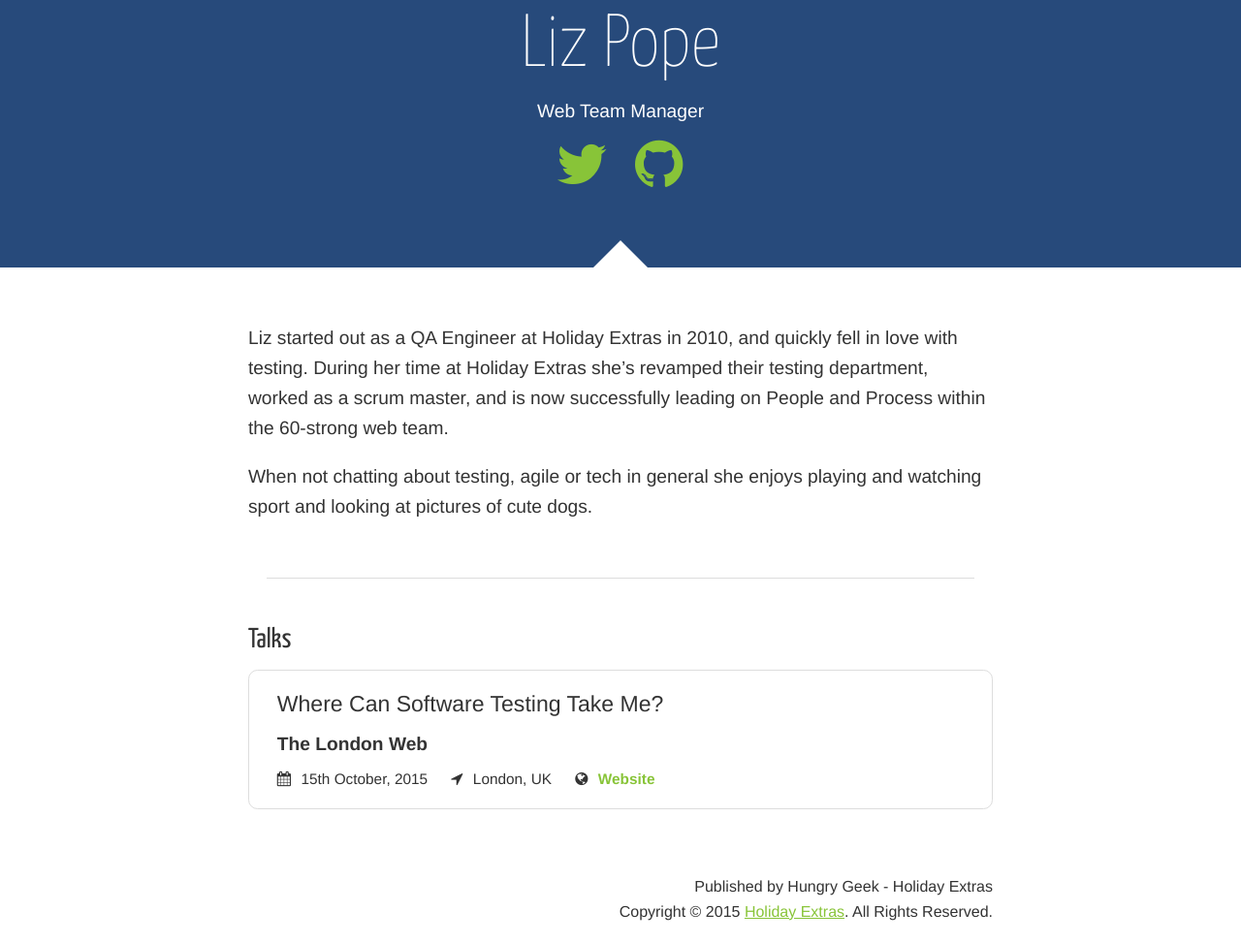
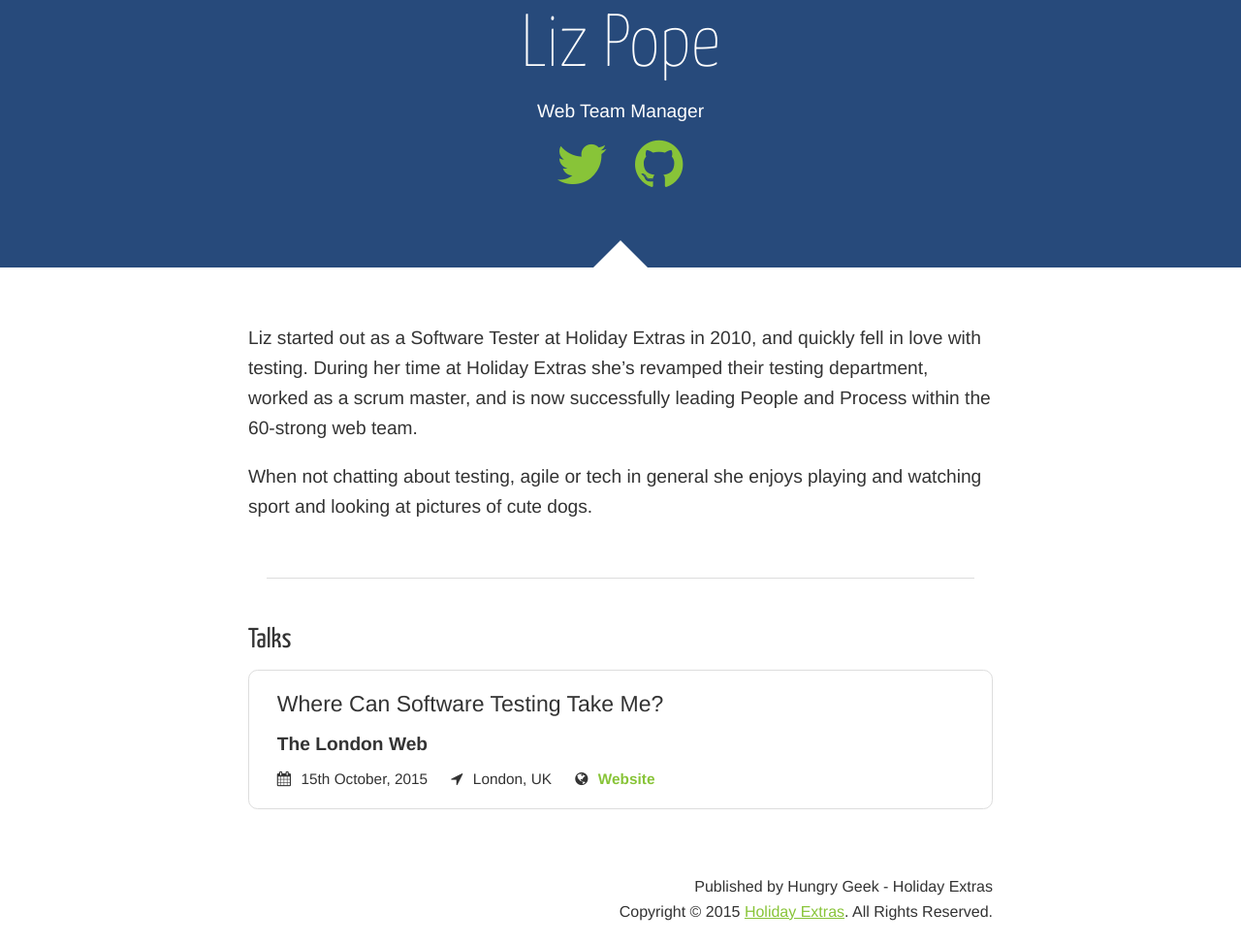
Before and after one commit to holidayextras/holidayextras.github.com, a Jekyll site: the page built from profiles/liz-pope/index.md, in a window 1280 px wide, cut to the strip 269-1242 px from the top of the page. Shown: the whole strip at 97% size. Built offline with Jekyll 4.4.1, drawn with Linux system fonts in a browser that asks for light colours; nearby versions of some CDN libraries.

Commit message:
Update index.md

```diff
--- a/profiles/liz-pope/index.md
+++ b/profiles/liz-pope/index.md
@@ -8,6 +8,6 @@ twitter: lizzie_pope
 category: speaker
 ---
 
-Liz started out as a QA Engineer at Holiday Extras in 2010, and quickly fell in love with testing. During her time at Holiday Extras she's revamped their testing department, worked as a scrum master, and is now successfully leading on People and Process within the 60-strong web team.
+Liz started out as a Software Tester at Holiday Extras in 2010, and quickly fell in love with testing. During her time at Holiday Extras she's revamped their testing department, worked as a scrum master, and is now successfully leading People and Process within the 60-strong web team.
 
 When not chatting about testing, agile or tech in general she enjoys playing and watching sport and looking at pictures of cute dogs.
```
